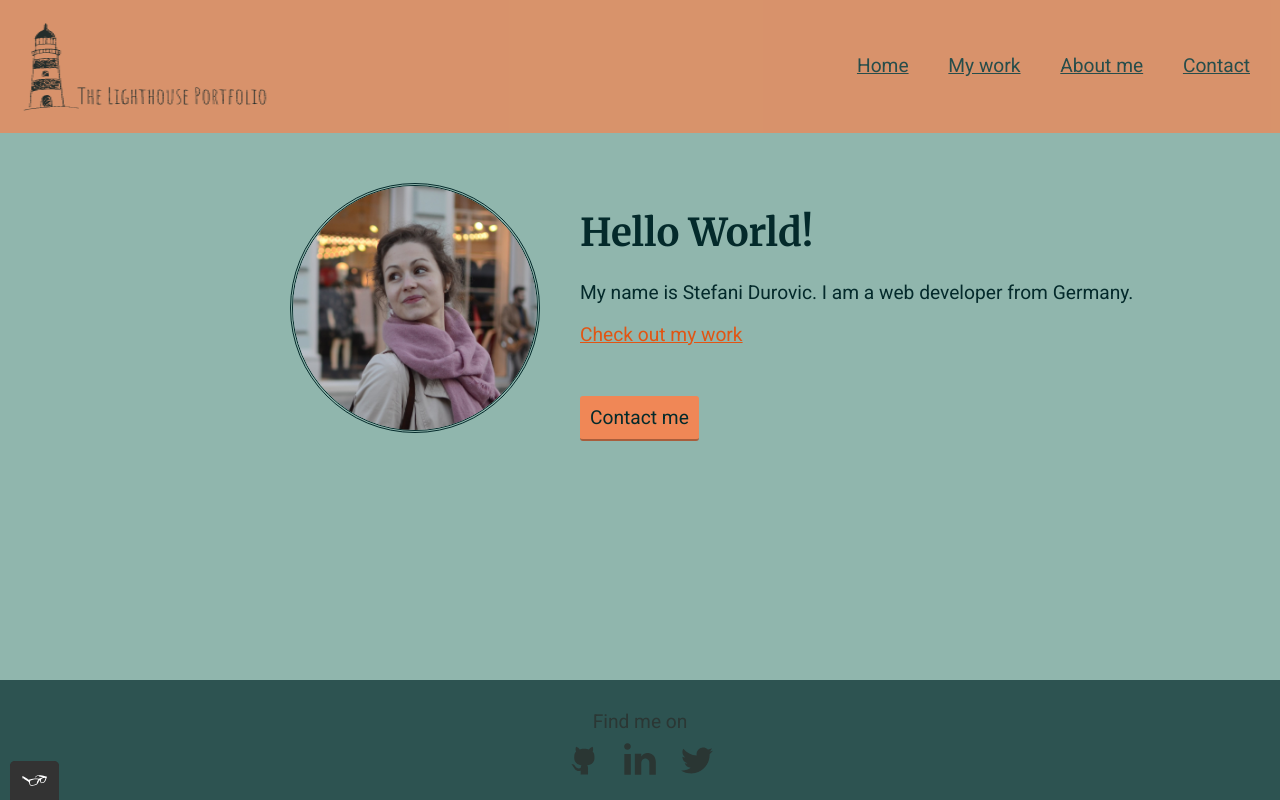
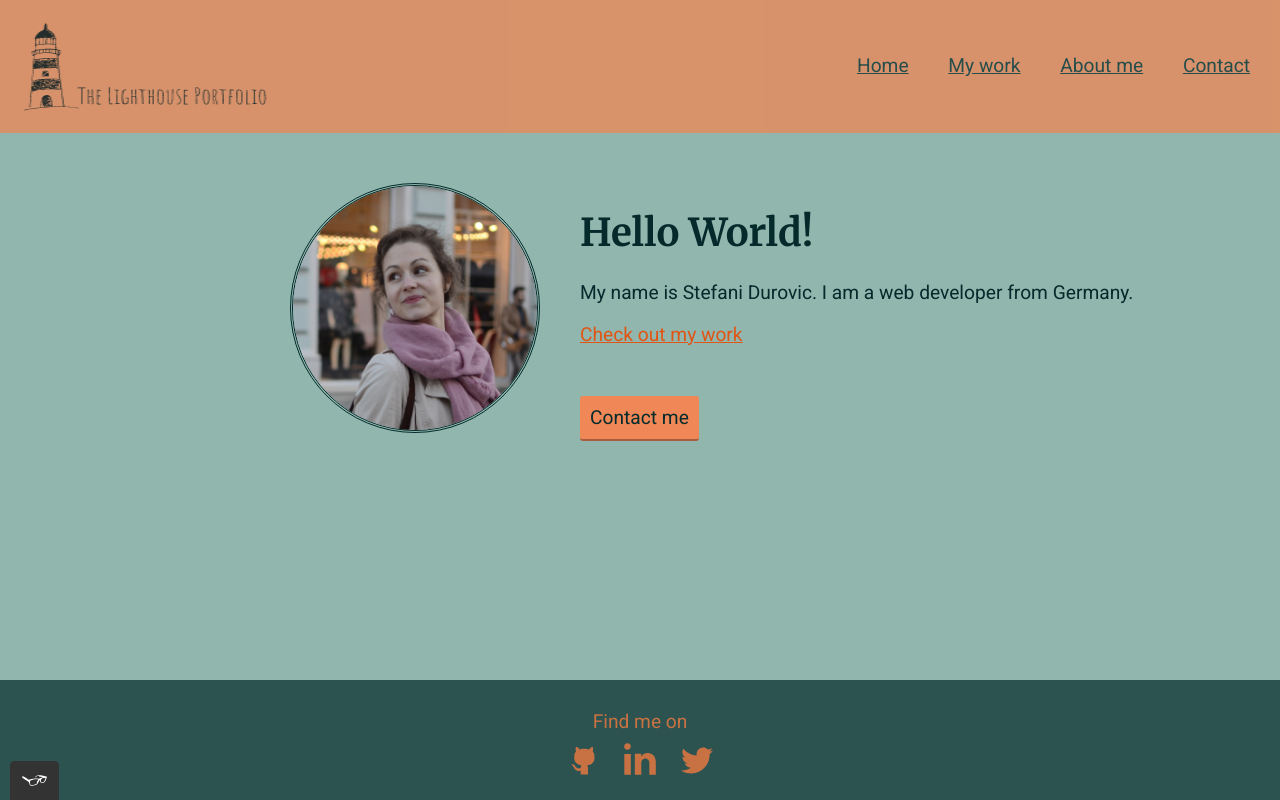
Before and after one commit to StefaniDurovic/portfolio-website, a plain HTML site: page index.html in a window 1280 px wide. Drawn offline with nearby package versions, Linux system fonts and the light colour scheme.

Commit message:
changed the color and linked footer elements

```diff
--- a/css/style.production.css
+++ b/css/style.production.css
@@ -294,8 +294,13 @@ th, td {
 }
 
 .page__footer p {
-  color: #010202;
+  color: #E15514;
   margin: 10px 0;
+}
+
+.svg-color {
+  -webkit-filter: invert(44%) sepia(21%) saturate(7497%) hue-rotate(354deg) brightness(91%) contrast(93%);
+          filter: invert(44%) sepia(21%) saturate(7497%) hue-rotate(354deg) brightness(91%) contrast(93%)
 }
 
 #about-picture {
--- a/css/styles.css
+++ b/css/styles.css
@@ -247,8 +247,12 @@ th, td {
 }
 
 .page__footer p {
-    color: #010202;
+    color: #E15514;
     margin: 10px 0;
+}
+
+.svg-color {
+  filter: invert(44%) sepia(21%) saturate(7497%) hue-rotate(354deg) brightness(91%) contrast(93%)
 }
 
 #about-picture {
--- a/index.html
+++ b/index.html
@@ -57,9 +57,9 @@
     <footer class="page__footer">
         <p>Find me on</p>
         <div class="social-media">
-            <a href="#"><img src="images/1217104_github_icon.svg" alt="Github icon"></a>
-            <a href="#"><img src="images/1217106_linkedin_icon.svg" alt="LinkedIn icon"></a>
-            <a href="#"><img src="images/1217098_twitter_icon.svg" alt="Twiter icon"></a>
+            <a href="https://github.com/StefaniDurovic" target="_blank"><img class="svg-color" src="images/1217104_github_icon.svg" alt="Github icon"></a>
+            <a href="https://www.linkedin.com/in/stefani-durovic-86454064/" target="_blank"><img class="svg-color" src="images/1217106_linkedin_icon.svg" alt="LinkedIn icon"></a>
+            <a href="#"><img class="svg-color" src="images/1217098_twitter_icon.svg" alt="Twiter icon"></a>
         </div>
     </footer>
 
```
Also changed, not shown: about.html (+3 -3 lines), contact.html (+3 -3 lines), work.html (+3 -3 lines).
